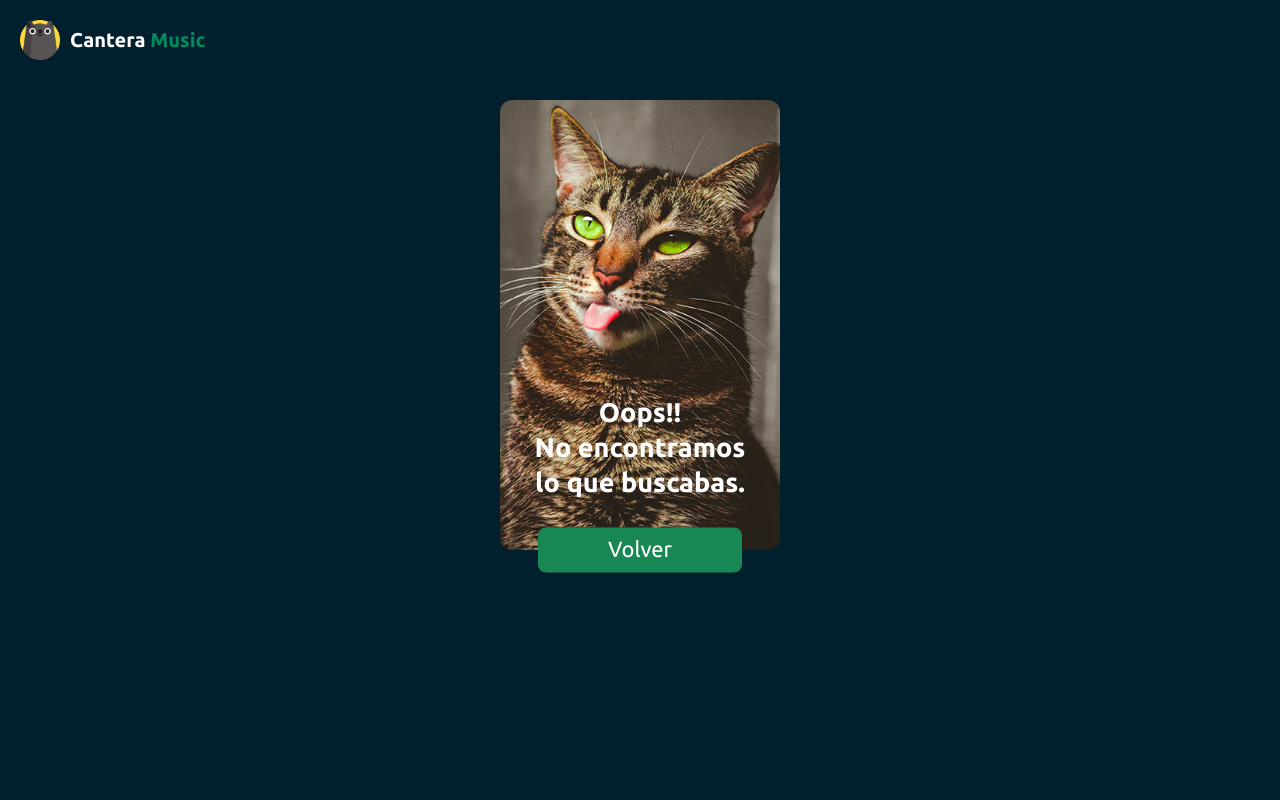
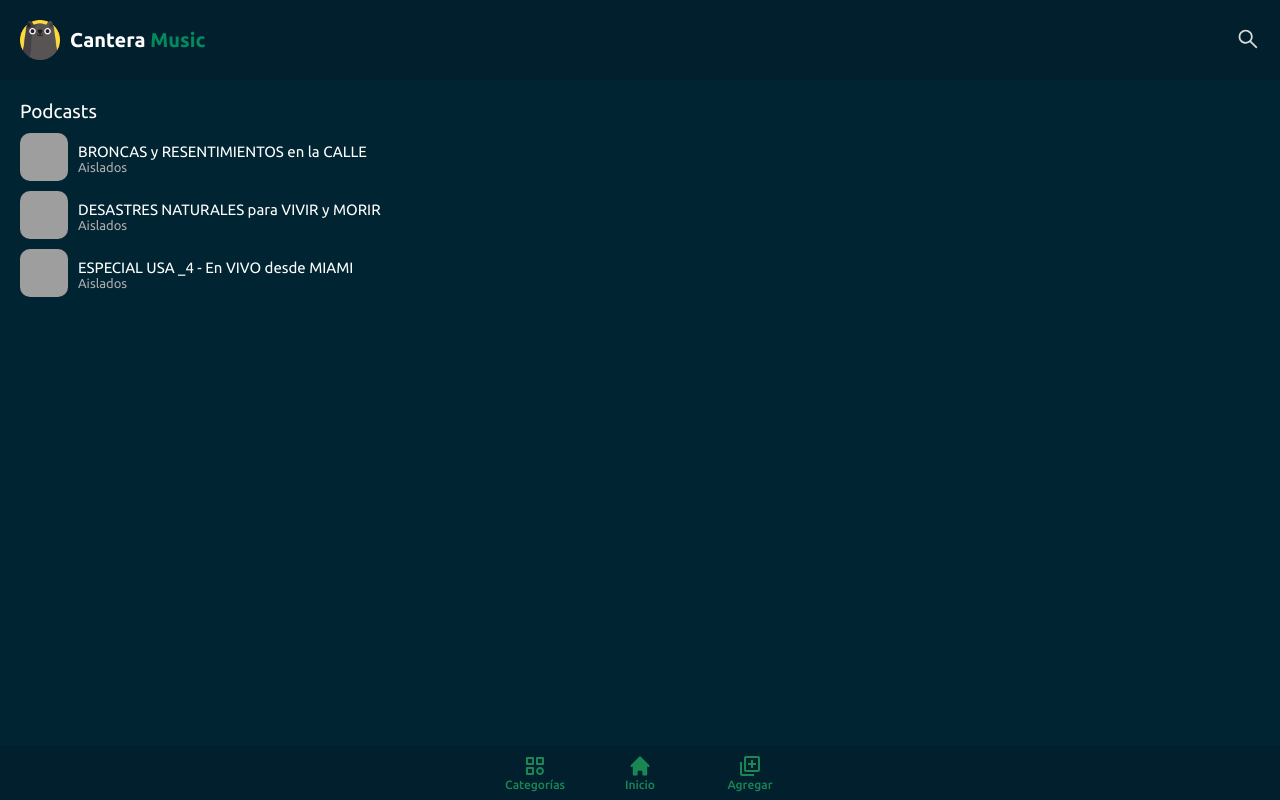
Before and after one commit to hernan1122/cantera-music-test, a React (Create React App) app: page /categorypodcast in a window 1280 px wide. Built offline with nearby package versions, Linux system fonts and the light colour scheme; grey boxes are pictures that could not be loaded; a web font is replaced by a local one.

Commit message:
io sono un grande

```diff
--- a/src/components/Categories.jsx
+++ b/src/components/Categories.jsx
@@ -12,19 +12,19 @@ export function Categories() {
     <div className="Categories">
       <h2>Categorías</h2>
       <div className="Categories-container">
-        <Link className="Categories-content" to="/category">
+        <Link className="Categories-content" to="/categorysong">
           <div className="circle">
             <BiMusic className="Categories-icons" />
           </div>
           <h3>Música</h3>
         </Link>
-        <Link className="Categories-content" to="/category">
+        <Link className="Categories-content" to="/categorypodcast">
           <div className="circle">
             <CgMediaPodcast className="Categories-icons" />
           </div>
           <h3>Podcast</h3>
         </Link>
-        <Link className="Categories-content" to="/category">
+        <Link className="Categories-content" to="/categoryaudiobooks">
           <div className="circle">
             <MdMenuBook className="Categories-icons" />
           </div>
--- a/src/components/Song.jsx
+++ b/src/components/DataFile.jsx
@@ -1,15 +1,15 @@
 import React from 'react';
 import { Link } from 'react-router-dom'
-import '../styles/Song.css'
+import '../styles/DataFile.css'
 
-export function Song({title, artist, img}) {
+export function DataFile({title, artist, img}) {
   return (
-    <div className='Song'>
+    <div className='DataFile'>
       <ul>
         <li>
-          <Link className='Song-content' to='/player'>
+          <Link className='DataFile-content' to='/player'>
             <img src={img} alt="" />
-            <div className="Song-description">
+            <div className="DataFile-description">
               <h3>{ title }</h3>
               <p>{ artist }</p>
             </div>
--- /dev/null
+++ b/src/containers/CategoryAudioBooks.jsx
@@ -0,0 +1,28 @@
+import React from 'react';
+import { Header } from '../components/Header';
+import { DataFile } from '../components/DataFile';
+import { FooterMenu } from '../components/FooterMenu';
+import { audiobook } from '../exports/audiobook'
+import "../styles/Category.css";
+
+export function CategoryAudioBooks() {
+  return (
+    <div>
+      <Header />
+      <div className="Category">
+        <div className="Category-container">
+          <h2>Audio Libros</h2>
+          {audiobook.map((book) => {
+            return <DataFile
+              key={book.id}
+              img={book.imageUrl}
+              title={book.nameFile}
+              artist={book.nameAuthor}
+            />
+          })}
+        </div>
+      </div>
+      <FooterMenu />
+    </div>
+  );
+}
--- /dev/null
+++ b/src/containers/CategoryPodcast.jsx
@@ -0,0 +1,28 @@
+import React from 'react';
+import { Header } from '../components/Header';
+import { DataFile } from '../components/DataFile';
+import { FooterMenu } from '../components/FooterMenu';
+import { podcast } from '../exports/podcast'
+import "../styles/Category.css";
+
+export function CategoryPodcast() {
+  return (
+    <div>
+      <Header />
+      <div className="Category">
+        <div className="Category-container">
+          <h2>Podcasts</h2>
+          {podcast.map((pod) => {
+            return <DataFile
+              key={pod.id}
+              img={pod.imageUrl}
+              title={pod.nameFile}
+              artist={pod.nameAuthor}
+            />
+          })}
+        </div>
+      </div>
+      <FooterMenu />
+    </div>
+  );
+}
--- /dev/null
+++ b/src/containers/CategorySong.jsx
@@ -0,0 +1,28 @@
+import React from 'react';
+import { Header } from '../components/Header';
+import { DataFile } from '../components/DataFile';
+import { FooterMenu } from '../components/FooterMenu';
+import { api } from "../exports/api";
+import "../styles/Category.css";
+
+export function CategorySong() {
+  return (
+    <div>
+      <Header />
+      <div className="Category">
+        <div className="Category-container">
+          <h2>Canciones</h2>
+          {api.map((song) => {
+              return <DataFile
+                key={song.id}
+                img={song.imageUrl}
+                title={song.nameFile}
+                artist={song.nameAuthor}
+              />
+            })}
+        </div>
+      </div>
+      <FooterMenu />
+    </div>
+  );
+}
--- a/src/containers/Player.jsx
+++ b/src/containers/Player.jsx
@@ -2,19 +2,13 @@ import React from 'react';
 import {PlayerHeader} from "../components/PlayerHeader";
 import {PlayerSlider} from "../components/PlayerSlider";
 import {FooterMenu} from "../components/FooterMenu"
-import { api } from '../exports/api';
-import { useState } from 'react';
-import { useEffect } from 'react';
+import {api} from '../exports/api';
 
 export function Player() {
-  // const URL_API = 'http://18.117.98.49:5000/api/v1/'
-
-
-
   return (
     <div className="Player">
       <PlayerHeader />
-      <PlayerSlider /* audioUrl={api[index].fileUrl} */ data={api} />
+      <PlayerSlider data={api} />
       <FooterMenu/>
     </div>
   )
--- a/src/exports/api.js
+++ b/src/exports/api.js
@@ -1,6 +1,51 @@
 export const api = [
   {
     "id": 1,
+    "nameFile": "Un Finde",
+    "nameAuthor": "FMK, Ke personaje y BIG ONE",
+    "imageUrl": "https://is4-ssl.mzstatic.com/image/thumb/Music126/v4/d9/a3/cc/d9a3cccd-75e5-df27-f6db-f77a4fac9520/197188448271.jpg/1200x1200bf-60.jpg",
+    "fileUrl": "https://abril-cantera-songs.s3.sa-east-1.amazonaws.com/music/Finde-FMK-KePersonaje-BIGONE.mpeg",
+    "categoryId": 1,
+    "genderId": 1
+  },
+  {
+    "id": 2,
+    "nameFile": "Cuentame",
+    "nameAuthor": "Luck Ra, LIT killah",
+    "imageUrl": "https://m.media-amazon.com/images/I/51F43YRRqZL._UXNaN_FMjpg_QL85_.jpg",
+    "fileUrl": "https://abril-cantera-songs.s3.sa-east-1.amazonaws.com/music/Cuentame-LitKillah-LuckRa.mpeg",
+    "categoryId": 1,
+    "genderId": 1
+  },
+  {
+    "id": 3,
+    "nameFile": "De Nada",
+    "nameAuthor": "Yami Safdie,Micro TDH,Rucherking",
+    "imageUrl": "https://images.genius.com/199fde5c76863c7e8f5a4c9539e10ba2.1000x1000x1.png",
+    "fileUrl": "https://abril-cantera-songs.s3.sa-east-1.amazonaws.com/music/DeNada-YamiSafdie-MicroTDH-Rucherking.mpeg",
+    "categoryId": 1,
+    "genderId": 1
+  },
+  {
+    "id": 4,
+    "nameFile": "MA(remix)",
+    "nameAuthor": "BM, CallejeroFino, LaJoaqui, LolaIndigo",
+    "imageUrl": "https://i.ytimg.com/vi/jpF5tettU0Q/maxresdefault.jpg",
+    "fileUrl": "https://abril-cantera-songs.s3.sa-east-1.amazonaws.com/music/MA(remix)-BM-CallejeroFino-LaJoaqui-LolaIndigo.mpeg",
+    "categoryId": 1,
+    "genderId": 1
+  },
+  {
+    "id": 5,
+    "nameFile": "Cupido",
+    "nameAuthor": "TINI",
+    "imageUrl": "https://i.scdn.co/image/ab67616d0000b273f5409c637b9a7244e0c0d11d",
+    "fileUrl": "https://abril-cantera-songs.s3.sa-east-1.amazonaws.com/music/Cupido-TINI.mpeg",
+    "categoryId": 1,
+    "genderId": 1
+  },
+  {
+    "id": 6,
     "nameFile": "Celoso",
     "nameAuthor": "Lele Pons",
     "imageUrl": "https://i1.sndcdn.com/artworks-000410805513-qgk7bh-t500x500.jpg",
@@ -9,43 +54,7 @@ export const api = [
     "genderId": 1
   },
   {
-    "id": 2,
-    "nameFile": "Un Finde",
-    "nameAuthor": "FMK, Ke personaje y BIG ONE",
-    "imageUrl": "https://is4-ssl.mzstatic.com/image/thumb/Music126/v4/d9/a3/cc/d9a3cccd-75e5-df27-f6db-f77a4fac9520/197188448271.jpg/1200x1200bf-60.jpg",
-    "fileUrl": "https://abril-cantera-songs.s3.sa-east-1.amazonaws.com/music/Finde-FMK-KePersonaje-BIGONE.mpeg",
-    "categoryId": 1,
-    "genderId": 1
-  },
-  {
-    "id": 3,
-    "nameFile": "Cupido",
-    "nameAuthor": "TINI",
-    "imageUrl": "https://i.scdn.co/image/ab67616d0000b273f5409c637b9a7244e0c0d11d",
-    "fileUrl": "https://abril-cantera-songs.s3.sa-east-1.amazonaws.com/music/Cupido-TINI.mpeg",
-    "categoryId": 1,
-    "genderId": 1
-  },
-  {
-    "id": 4,
-    "nameFile": "Cuentame",
-    "nameAuthor": "Luck Ra, LIT killah",
-    "imageUrl": "https://m.media-amazon.com/images/I/51F43YRRqZL._UXNaN_FMjpg_QL85_.jpg",
-    "fileUrl": "https://abril-cantera-songs.s3.sa-east-1.amazonaws.com/music/Cuentame-LitKillah-LuckRa.mpeg",
-    "categoryId": 1,
-    "genderId": 1
-  },
-  {
-    "id": 5,
-    "nameFile": "De Nada",
-    "nameAuthor": "Yami Safdie,Micro TDH,Rucherking",
-    "imageUrl": "https://images.genius.com/199fde5c76863c7e8f5a4c9539e10ba2.1000x1000x1.png",
-    "fileUrl": "https://abril-cantera-songs.s3.sa-east-1.amazonaws.com/music/DeNada-YamiSafdie-MicroTDH-Rucherking.mpeg",
-    "categoryId": 1,
-    "genderId": 1
-  },
-  {
-    "id": 6,
+    "id": 7,
     "nameFile": "Idiota",
     "nameAuthor": "Danna Paola, Morat",
     "imageUrl": "https://i.scdn.co/image/ab67616d0000b273a91d39d695bf749164881c98",
@@ -54,7 +63,7 @@ export const api = [
     "genderId": 1
   },
   {
-    "id": 7,
+    "id": 8,
     "nameFile": "Jagger",
     "nameAuthor": "Emilia Mernes",
     "imageUrl": "https://www.elliberal.com.ar/fotos/notas/2023/03/31/626045_20230331114050.jpg",
@@ -63,20 +72,11 @@ export const api = [
     "genderId": 1
   },
   {
-    "id": 8,
+    "id": 9,
     "nameFile": "La Casada",
     "nameAuthor": "Las Pastillas del Abuelo",
     "imageUrl": "https://i.ytimg.com/vi/tkTPRMGKVew/sddefault.jpg",
     "fileUrl": "https://abril-cantera-songs.s3.sa-east-1.amazonaws.com/music/LaCasada-LasPastillasdelAbuelo.mpeg",
-    "categoryId": 1,
-    "genderId": 1
-  },
-  {
-    "id": 9,
-    "nameFile": "MA(remix)",
-    "nameAuthor": "BM, CallejeroFino, LaJoaqui, LolaIndigo",
-    "imageUrl": "https://i.ytimg.com/vi/jpF5tettU0Q/maxresdefault.jpg",
-    "fileUrl": "https://abril-cantera-songs.s3.sa-east-1.amazonaws.com/music/MA(remix)-BM-CallejeroFino-LaJoaqui-LolaIndigo.mpeg",
     "categoryId": 1,
     "genderId": 1
   },
--- /dev/null
+++ b/src/exports/audiobook.js
@@ -0,0 +1,11 @@
+export const audiobook = [
+  {
+      "id": 22,
+      "nameFile": "9 LIBROS para tu CRECIMIENTO",
+      "nameAuthor": "Sofia Contreras",
+      "imageUrl": "https://abril-cantera-songs.s3.sa-east-1.amazonaws.com/img/9librosparatucrecimiento.jpeg",
+      "fileUrl": "https://abril-cantera-songs.s3.sa-east-1.amazonaws.com/audiobooks/9+LIBROS+Que+Debes+Leer+en+2023+--(MP3_160K).mp3",
+      "categoryId": 3,
+      "genderId": 1
+    }
+]
--- /dev/null
+++ b/src/exports/podcast.js
@@ -0,0 +1,29 @@
+export const podcast = [
+  {
+    "id": 1,
+    "nameFile": "BRONCAS y RESENTIMIENTOS en la CALLE",
+    "nameAuthor": "Aislados",
+    "imageUrl": "https://static-cdn.jtvnw.net/jtv_user_pictures/360bc1a4-e6f0-475b-a97e-7c08e5a8d754-profile_image-300x300.png",
+    "fileUrl": "https://abril-cantera-songs.s3.sa-east-1.amazonaws.com/podcast/BRONCAS+y+RESENTIMIENTOS+en+la+CALLE.mp3",
+    "categoryId": 2,
+    "genderId": 1
+  },
+  {
+    "id": 2,
+    "nameFile": "DESASTRES NATURALES para VIVIR y MORIR",
+    "nameAuthor": "Aislados",
+    "imageUrl": "https://static-cdn.jtvnw.net/jtv_user_pictures/360bc1a4-e6f0-475b-a97e-7c08e5a8d754-profile_image-300x300.png",
+    "fileUrl": "https://abril-cantera-songs.s3.sa-east-1.amazonaws.com/podcast/desastres-naturales-para-vivir-y-morir.mp3",
+    "categoryId": 2,
+    "genderId": 1
+  },
+  {
+    "id": 3,
+    "nameFile": "ESPECIAL USA _4 - En VIVO desde MIAMI",
+    "nameAuthor": "Aislados",
+    "imageUrl": "https://ticketplate-backend-prod.s3.amazonaws.com/AISLADOS_Miami.jpg",
+    "fileUrl": "https://abril-cantera-songs.s3.sa-east-1.amazonaws.com/podcast/ESPECIAL+USA+_4+-+En+VIVO+desde+MIAMI(MP3_160K).mp3",
+    "categoryId": 2,
+    "genderId": 1
+  }
+]
--- a/src/routes/App.jsx
+++ b/src/routes/App.jsx
@@ -2,7 +2,9 @@ import React from "react";
 import { BrowserRouter, Routes, Route } from "react-router-dom";
 import { Home } from "../containers/Home";
 import { Player } from "../containers/Player";
-import { Category } from "../containers/Category";
+import { CategorySong } from "../containers/CategorySong";
+import { CategoryPodcast } from "../containers/CategoryPodcast";
+import { CategoryAudioBooks } from "../containers/CategoryAudioBooks";
 import { NotFound } from "../containers/NotFound";
 
 function App() {
@@ -11,7 +13,9 @@ function App() {
       <Routes>
         <Route path="/" element={<Home />} />
         <Route path="/player" element={<Player />} />
-        <Route path="/category" element={<Category />} />
+        <Route path="/categorysong" element={<CategorySong />} />
+        <Route path="/categorypodcast" element={<CategoryPodcast />} />
+        <Route path="/categoryaudiobooks" element={<CategoryAudioBooks />} />
         <Route path="*" element={<NotFound />} />
       </Routes>
     </BrowserRouter>
--- a/src/styles/Category.css
+++ b/src/styles/Category.css
@@ -1,9 +1,9 @@
 .Category {
   width: 100%;
-  margin-top: -60px;
+  margin-top: 80px;
   margin-bottom: 65px;
 }
-.Category-song-container {
+.Category-container {
   margin-top: 80px;
   padding: 0 20px;
 }
--- a/src/styles/Song.css
+++ b/src/styles/DataFile.css
@@ -1,24 +1,24 @@
-.Song {
+.DataFile {
   width: 90%;
 }
-.Song ul li {
+.DataFile ul li {
   font-size: 1.6rem;
   font-weight: 400;
   list-style: none;
   display: flex;
   cursor: pointer;
 }
-.Song-content {
+.DataFile-content {
   display: flex;
   text-decoration: none;
 }
-.Song ul li img {
+.DataFile ul li img {
   width: 48px;
   height: 48px;
   margin: 0 10px 10px 0;
   border-radius: 10px;
 }
-.Song-description {
+.DataFile-description {
   width: 100%;
   height: 50px;
   display: flex;
```
